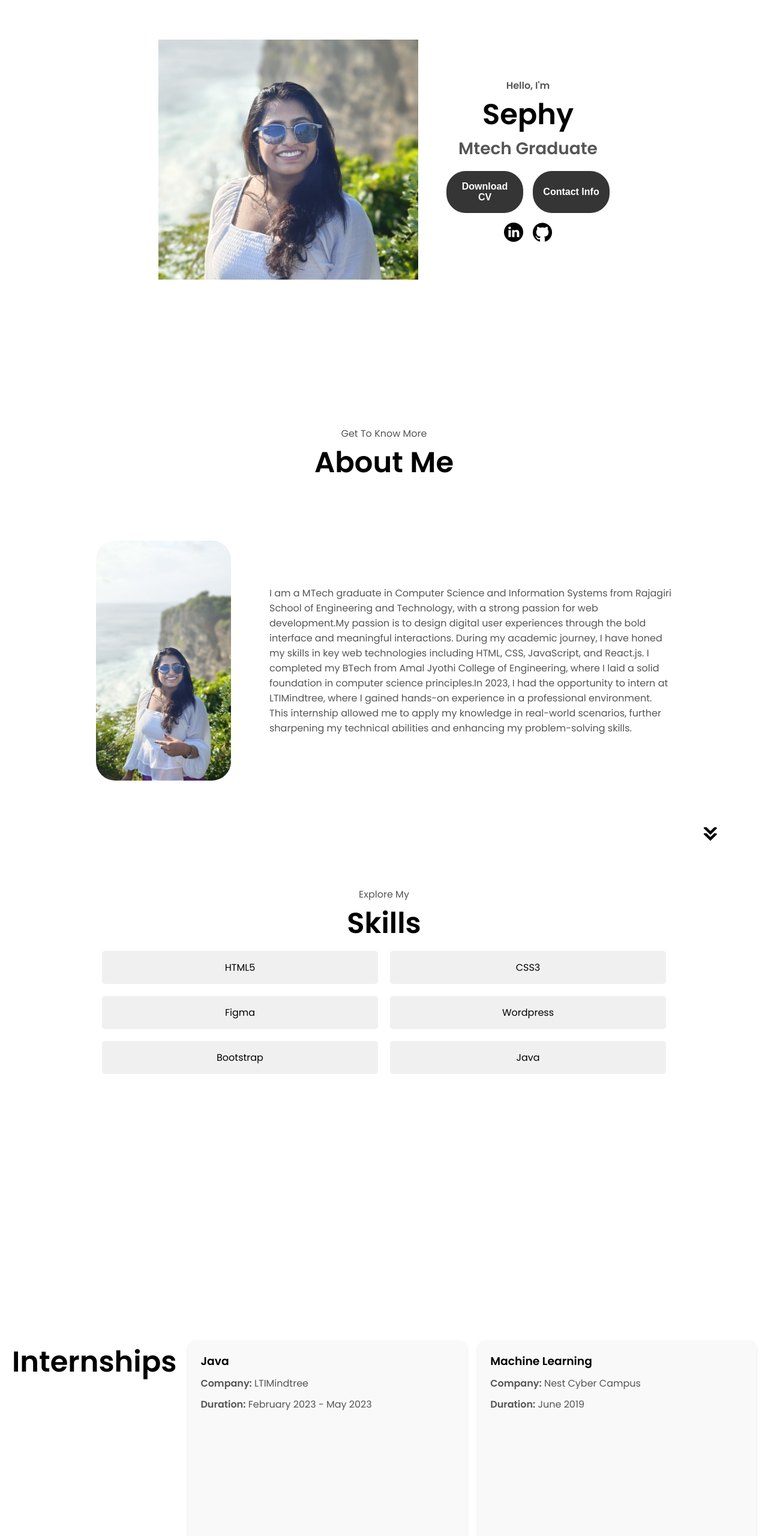
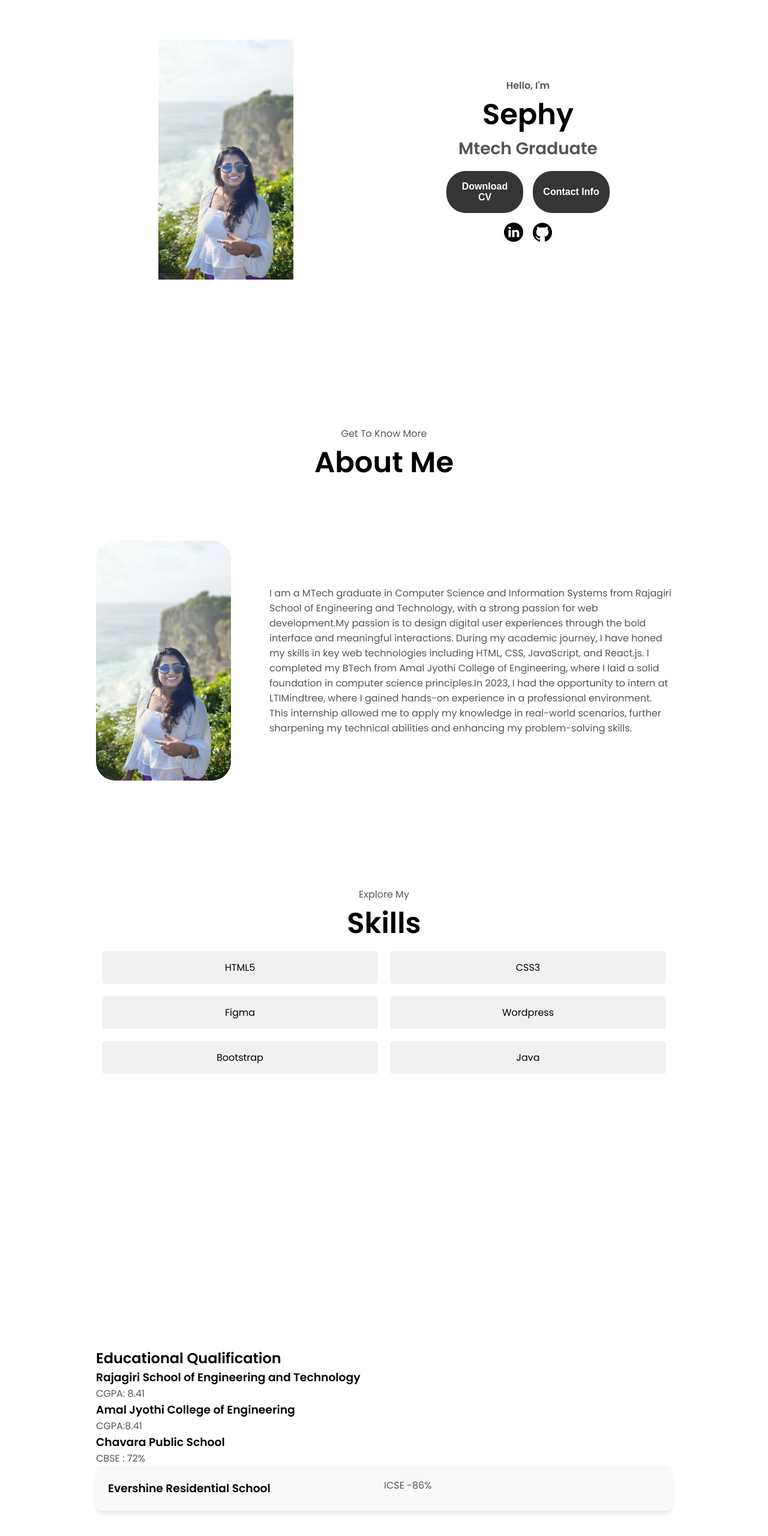
Before and after one commit to sephyshibu/personalprofilenew, a plain HTML site: page index.html in a window 1280 px wide. Shown: the part 218-2778 px from the top of the page at 60% size. Drawn offline with Linux system fonts and the light colour scheme.

Commit message:
Update index.html

```diff
--- a/index.html
+++ b/index.html
@@ -15,8 +15,8 @@
         <ul class="nav-links">
           <li><a href="#about">About</a></li>
           <li><a href="#skills">Skills</a></li>
-          <li><a href="#internships">Internship</a></li>
-          <li><a href="#edu">educational Qualification</a></li>
+          <li><a href="#edu">Educational Qualification</a></li>
+           <li><a href="#internships">Internship</a></li>
           <li><a href="#projects">Projects</a></li>
           <li><a href="#contact">Contact</a></li>
         </ul>
@@ -42,7 +42,7 @@
     </nav>
     <section id="profile">
       <div class="section__pic-container">
-        <img src="crop.jpg" alt="Sephyshibu profile picture" />
+        <img src="webpprofile.webp" alt="Sephyshibu profile picture" />
       </div>
       <div class="section__text">
         <p class="section__text__p1">Hello, I'm</p>
@@ -81,7 +81,7 @@
       <div class="section-container">
         <div class="section__pic-container">
           <img
-            src="profile.jpg"
+            src="webpprofile.webp"
             alt="Profile picture"
             class="about-pic"
           />
@@ -99,12 +99,12 @@
           </div>
         </div>
       </div>
-      <img
+<!--       <img
         src="arrow.png"
         alt="Arrow icon"
         class="icon arrow"
         onclick="location.href='./#internships'"
-      />
+      /> -->
     </section>
 
 
@@ -129,6 +129,42 @@
         class="icon arrow"
         onclick="location.href='./#experience'"
       /> -->
+    </section>
+
+
+        <section id="edu">
+      <h1>Educational Qualification</h1>
+      <div class="edus">
+
+        <h3>Rajagiri School of Engineering and Technology</h3>
+
+        <p>CGPA: 8.41</p>
+
+      </div>
+
+      <div class="edus">
+        <h3>Amal Jyothi College of Engineering</h3>
+
+        <p>CGPA:8.41</p>
+
+      </div>
+
+      <div class="edus">
+        <h3>Chavara Public School</h3>
+
+        <p>CBSE : 72%</p>
+
+      </div>
+
+      <div class="project">
+        <h3>Evershine Residential School</h3>
+
+        <p>ICSE -86%
+        </p>
+
+      </div>
+
+
     </section>
 
 
@@ -189,7 +225,7 @@
       <div class="project">
         <h3>Developed a Personal Finance Tracker using JavaScript.</h3>
         <a href=" https://sephyshibu.github.io/Personal-finance-tracker-using-javascript-/" target="_blank">Live Demo</a>
-        <p>his web application allows users to
+        <p>This web application allows users to
           select items, add amounts, and view a history of the added entries. Users can also delete items from the list, filter entries based on specific criteria, and calculate the total amount.
           This project demonstrates proficiency in front-end web development and effective handling of user interactions and data manipulation.</p>
 
```
